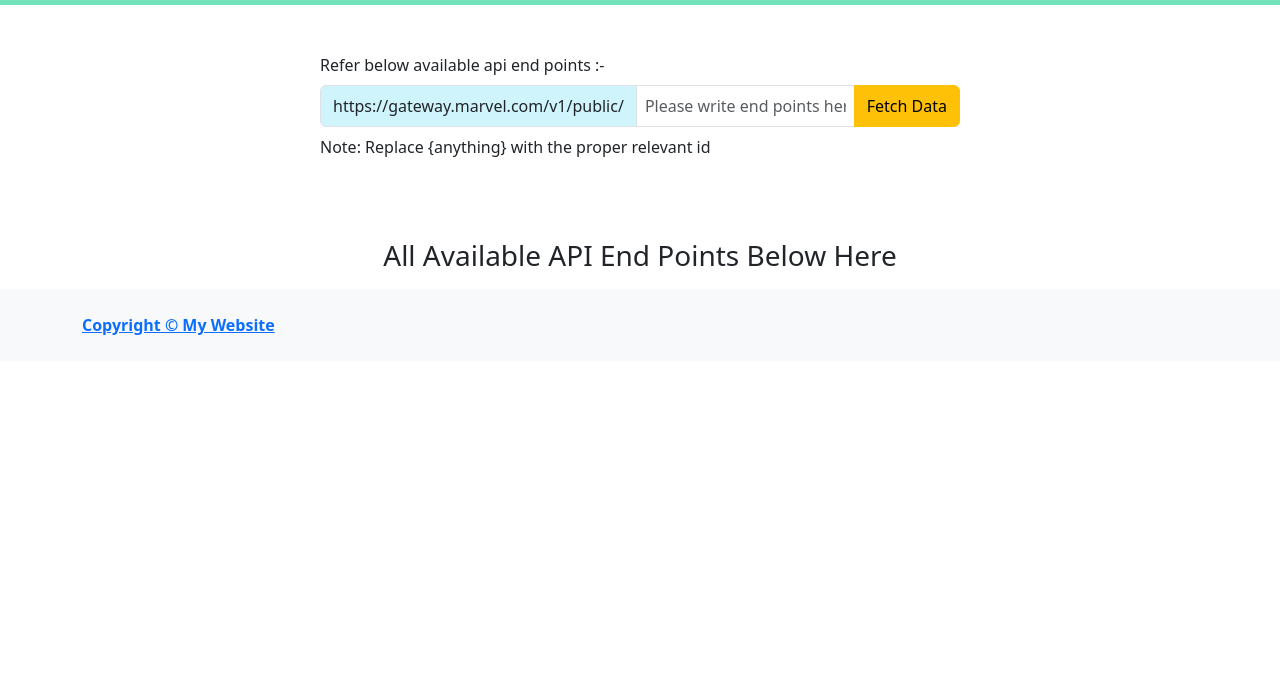
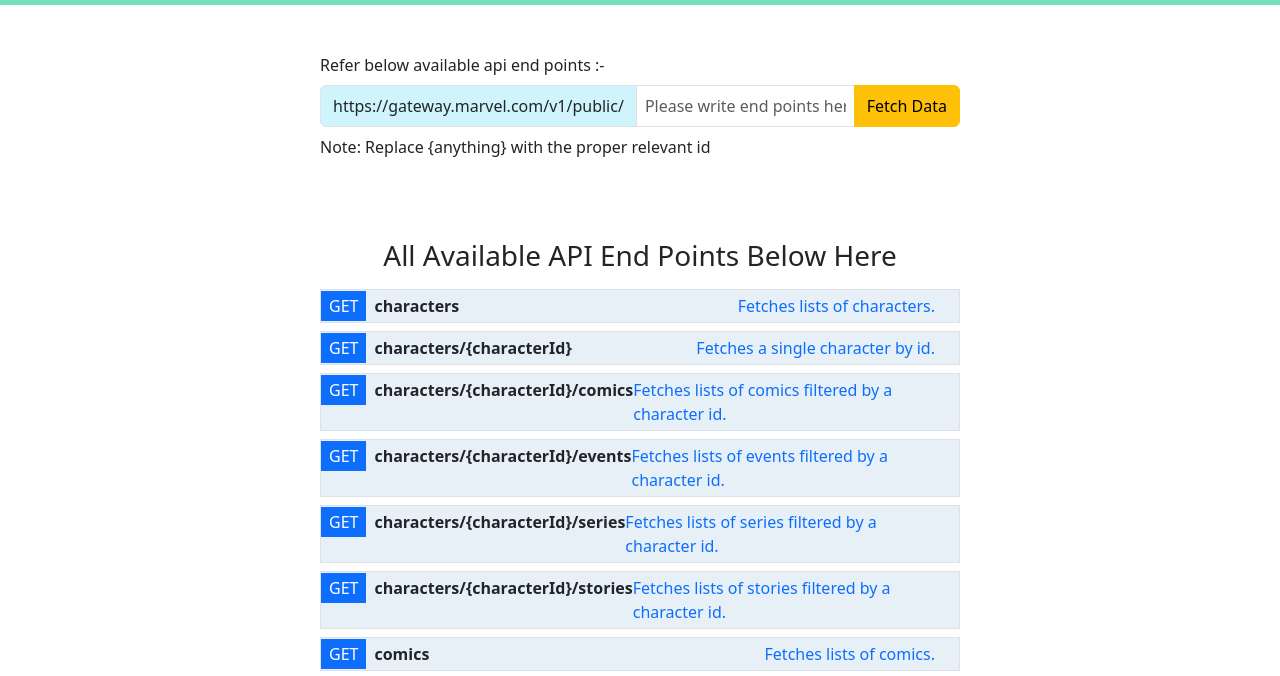
Before and after one commit to Prity25-coder/Superhero-Hunter-App, a website: page index.html in a window 1280 px wide. Shown: the part 106-782 px from the top of the page. Drawn offline with nearby package versions, Linux system fonts and the light colour scheme; the site is published under a folder, as on GitHub Pages, so addresses that start at the root find nothing.

Commit message:
modifie add script and style file

```diff
--- a/index.html
+++ b/index.html
@@ -5,7 +5,7 @@
     <meta name="viewport" content="width=device-width, initial-scale=1.0" />
     <title>Superhero Hunter Js</title>
     <!-- External Css -->
-    <link rel="stylesheet" href="/css/style.css" />
+    <link rel="stylesheet" href="./css/style.css" />
     <!-- bootstrap CDN link -->
     <link
       href="https://cdn.jsdelivr.net/npm/bootstrap@5.3.2/dist/css/bootstrap.min.css"
@@ -80,6 +80,6 @@
       crossorigin="anonymous"
     ></script>
     <!-- external js -->
-    <script src="/js/app.js"></script>
+    <script src="./js/app.js"></script>
   </body>
 </html>
```
